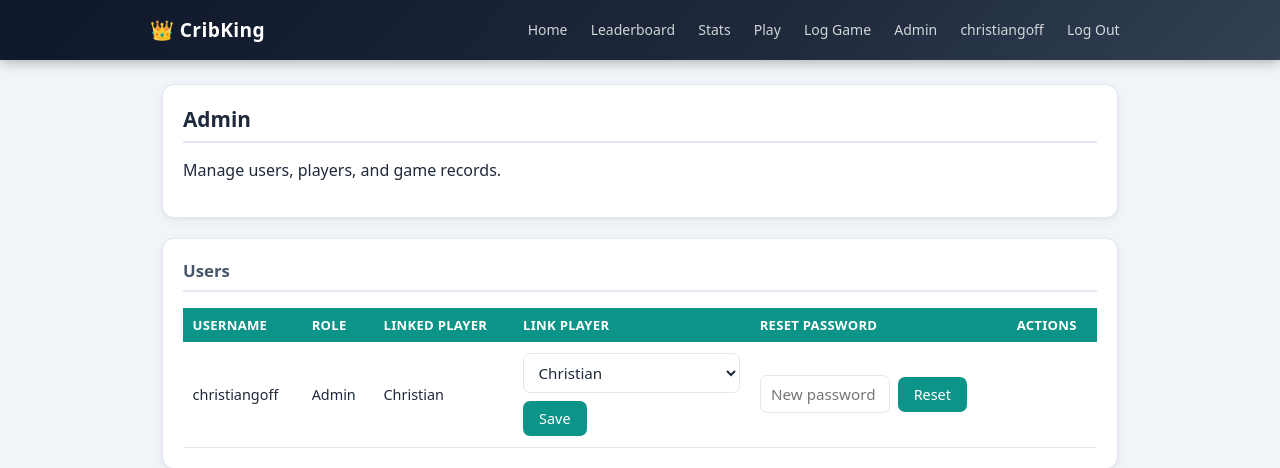
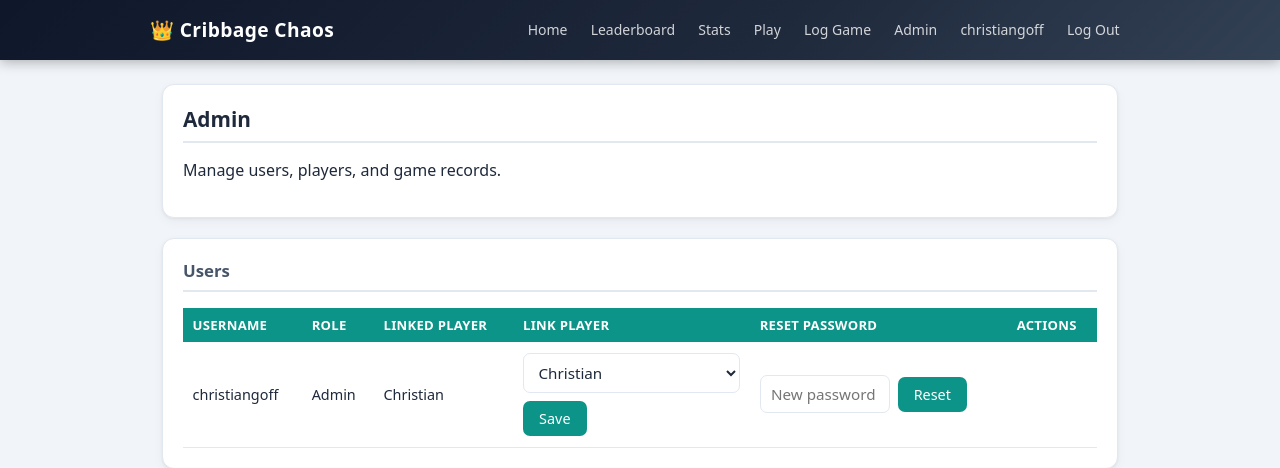
Before and after one commit to christiangoff/cribbage-app, a Flask app: page /admin in a window 1280 px wide. Shown: the top 468 px of the page. Run offline with Flask 3, Linux system fonts and the light colour scheme; a user stored in the database is signed in.

Commit message:
Rename app to Cribbage Chaos

```diff
--- a/templates/layout.html
+++ b/templates/layout.html
@@ -3,13 +3,13 @@
 <head>
   <meta charset="utf-8">
   <meta name="viewport" content="width=device-width, initial-scale=1">
-  <title>CribKing</title>
+  <title>Cribbage Chaos</title>
   <link rel="stylesheet" href="{{ url_for('static', filename='style.css') }}">
 </head>
 <body>
   <header>
     <div class="header-inner">
-      <h1>👑 CribKing</h1>
+      <h1>👑 Cribbage Chaos</h1>
       <button class="nav-toggle" id="nav-toggle" aria-label="Open menu" aria-expanded="false">
         <span></span><span></span><span></span>
       </button>
```
Also changed, not shown: instance/cribbage.db.
